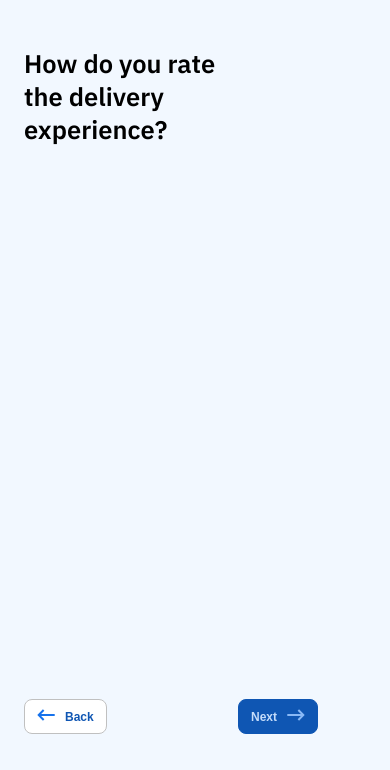
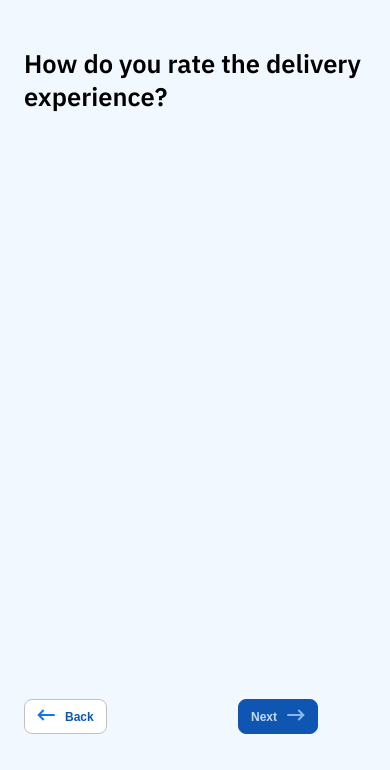
Before and after one commit to vnoitkumar/fresh-fruits, a website: page questions.html in a window 390 px wide. Shown: the part 74-844 px from the top of the page. Drawn offline with Linux system fonts and the light colour scheme.

Commit message:
deployed in firebase

```diff
--- a/assets/style/common.css
+++ b/assets/style/common.css
@@ -144,4 +144,7 @@ button {
     height: 2.5rem;
     width: auto;
   }
+  #question {
+    width: 100%;
+  }
 }
```
Also changed, not shown: assets/style/home.css (deleted), firebase.json (added), 2 other files.
